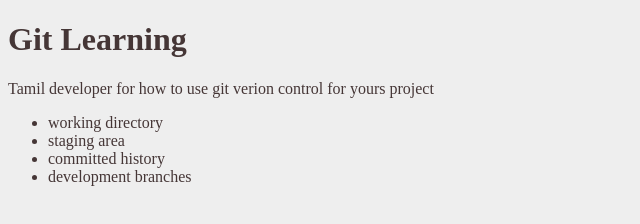
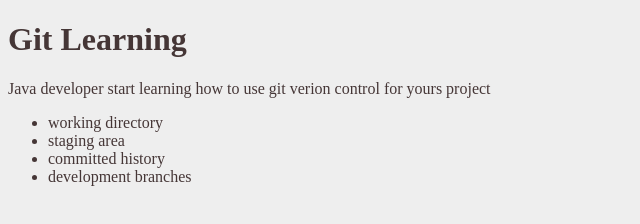
Before and after one commit to Dhanabal07/Git-learning, a plain HTML site: page index.html in a window 1280 px wide. Shown: the whole page, without its empty margins (0-640 px from the left). Drawn offline with Linux system fonts and the light colour scheme.

Commit message:
Changes made in index.html

```diff
--- a/index.html
+++ b/index.html
@@ -9,7 +9,7 @@
 </head>
 <body>
     <h1>Git Learning</h1>
-    <p>Tamil developer for how to use git verion control for yours project</p>
+    <p>Java developer start learning how to use git verion control for yours project</p>
     <ul>
         <li>working directory</li>
         <li>staging area</li>
```
